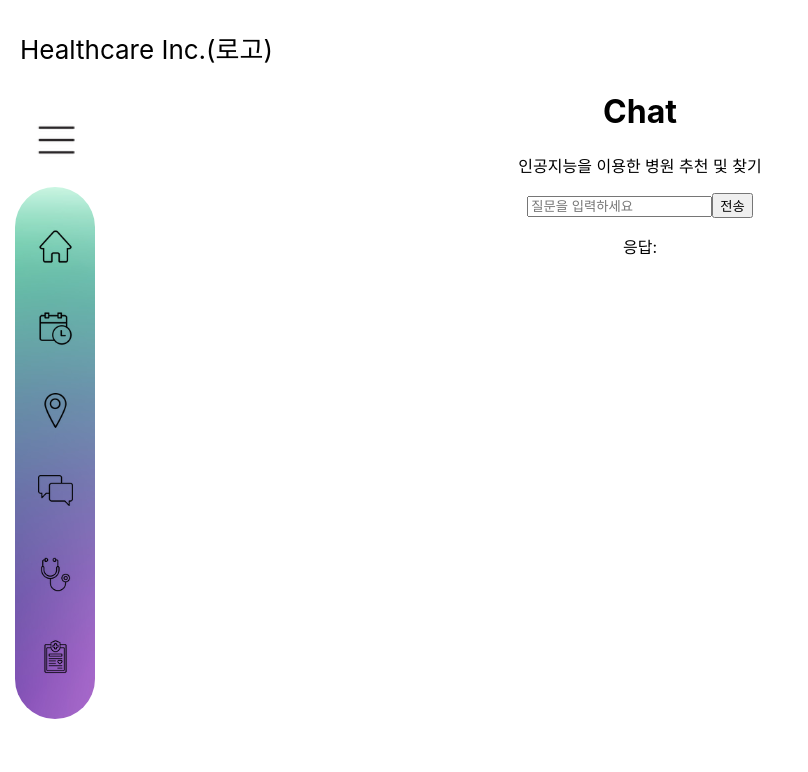
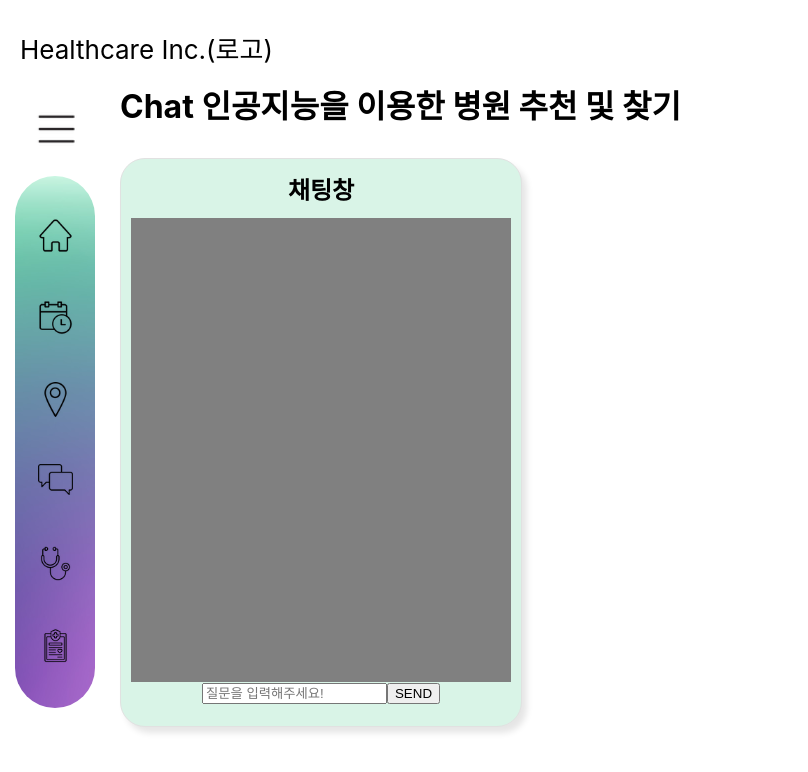
Before and after one commit to minzero31/codeit-2024-summer-project, a React (Create React App) app: page /chat in a window 1280 px wide. Shown: the top 772 px of the page, without its empty margins (0-808 px from the left). Built offline with nearby package versions, Linux system fonts and the light colour scheme.

Commit message:
chat페이지 채팅창 구조 구현

```diff
--- a/src/components/Chat.js
+++ b/src/components/Chat.js
@@ -1,11 +1,12 @@
 import React, { useState } from 'react';
+import './Chat.css';
 
 // 환경 변수에서 API 키를 가져옵니다.
 const API_KEY = process.env.REACT_APP_GEMINI_API_KEY;
 
 const Chat = () => {
   const [prompt, setPrompt] = useState(''); // 사용자 입력 상태
-  const [response, setResponse] = useState(''); // API 응답 상태
+  const [response, setResponse] = useState([]); // API 응답 상태
   const [loading, setLoading] = useState(false); // 로딩 상태
 
   // 입력 필드의 변화 감지
@@ -15,6 +16,8 @@ const Chat = () => {
 
   // API 호출 함수
   const fetchResponse = async () => {
+    setResponse((prevMessages) => [...prevMessages, { sender: '사용자', text: prompt }]);
+
     setLoading(true);
     try {
       const res = await fetch(`https://generativelanguage.googleapis.com/v1beta/models/gemini-1.5-flash-latest:generateContent?key=${API_KEY}`, {
@@ -48,10 +51,10 @@ const Chat = () => {
         ? data.candidates[0].content.parts[0].text
         : '응답 데이터가 없습니다.';
 
-      setResponse(extractedText);
+      setResponse((prevMessages) => [...prevMessages, { sender: '챗봇', text: extractedText }]);
     } catch (error) {
       console.error('Error:', error);
-      setResponse(`오류가 발생했습니다: ${error.message}`);
+      setResponse((prevMessages) => [...prevMessages, { sender: '챗봇', text: `오류가 발생했습니다: ${error.message}`}]);
     } finally {
       setLoading(false);
     }
@@ -68,22 +71,45 @@ const Chat = () => {
   };
 
   return (
+    <>
       <div>
-      <h1>Chat</h1>
-      <p>인공지능을 이용한 병원 추천 및 찾기</p>
-
+        <h1 id='ch1'>Chat 인공지능을 이용한 병원 추천 및 찾기</h1>
+      </div>
+      <main className='chatmain'>
+        <div className='p0'>
+          <p> </p>
+        </div>
+        <div className='p1'>
+          <section className='box1'>
+            <h2 id='ch2'>채팅창</h2>
+            <div className='chattingbox'>
+              {loading ? // 로딩중일때
+                <div>
+                {response.map((resp, index) => (
+                  <p key={index} className={resp.sender === '사용자' ? 'user-message' : 'bot-message'}>{resp.text}</p>
+                  ))} <p id='loadingp'>로딩 중...</p>
+                </div> : // 답변 출력될때
+                <div>
+                  {response.map((resp, index) => (
+                    <p key={index} className={resp.sender === '사용자' ? 'user-message' : 'bot-message'}>{resp.text}</p>
+                  ))}
+                </div>
+              }
+            </div>
             <form onSubmit={handleSubmit}>
               <input
                 type="text"
                 value={prompt}
                 onChange={handleInputChange}
-          placeholder="질문을 입력하세요"
+                placeholder="질문을 입력해주세요!"
               />
-        <button type="submit">전송</button>
+              <button type="submit">SEND</button>
             </form>
+          </section>
+        </div>
+      </main>
+  </>
 
-      {loading ? <p>로딩 중...</p> : <p>응답: {response}</p>}
-    </div>
   );
 };
 
```
Lines whose indentation alone changed are shown as unchanged.
